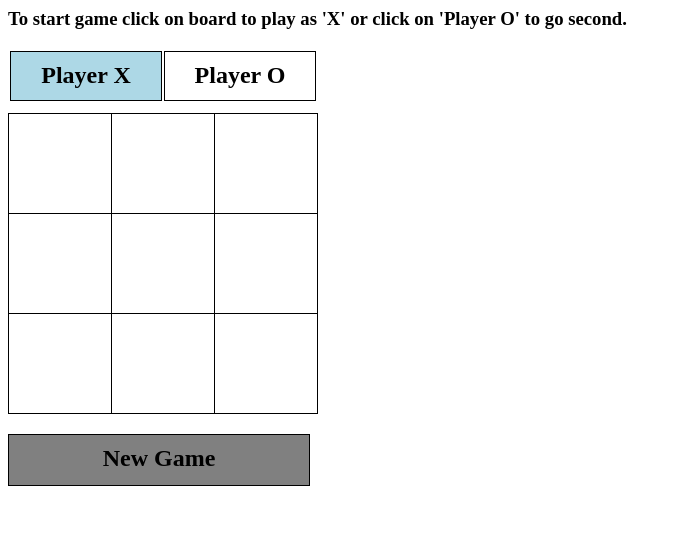
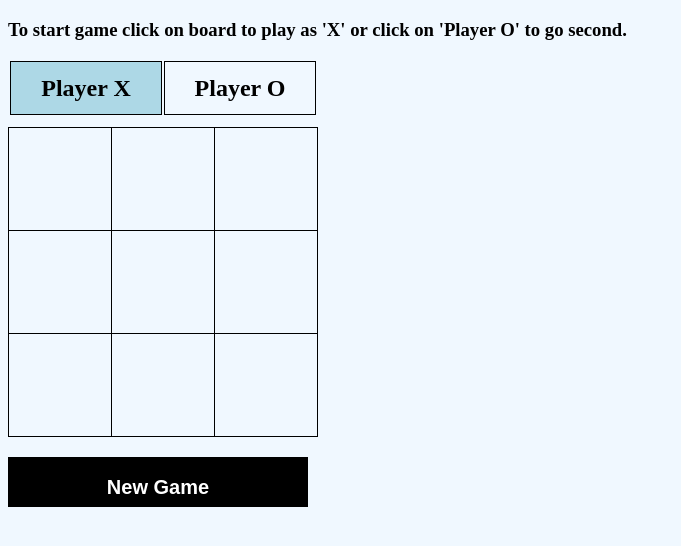
Before and after one commit to GustaveRw/Tic-Tac-Toe, a website: page Public/index.html in a window 1280 px wide. Shown: the whole page, without its empty margins (0-681 px from the left). Drawn offline with nearby package versions, Linux system fonts and the light colour scheme.

Commit message:
CSS Updated

```diff
--- a/Public/index.html
+++ b/Public/index.html
@@ -1,4 +1,4 @@
-<html>
+<!DOCTYPE html>
  <head>
    <title>Tic-Tac-Toe</title>
    <link rel="stylesheet" href="resources/css/style.css">
@@ -35,7 +35,7 @@
 
   <div class="outcome"><h2></h2></div>
 
-  <div class="newGame"><h2>New Game</h2></div>
+    <div><button class="newGame"><h2>New Game</h2></button></div>
 
   <script src="resources/js/index.js" ></script>
  </body>
--- a/Public/resources/css/index.css
+++ /dev/null
@@ -1,56 +0,0 @@
-
-.play_as {
-	margin-bottom: 10px;
-}
-
-.player {
-	border: 1px solid black;
-	height: 50px;
-	width: 148px;
-	text-align: center;
-	vertical-align:middle;
-}
-
-.player h2{
-	margin: 0px;
-}
-
-.board {
-	border-collapse: collapse;
-}
-
-.square {
-	border: 1px solid black;
-	height: 100px;
-	width: 100px;
-	text-align: center;
-	vertical-align:middle;
-}
-
-.square h2 {
-	margin: 0px
-}
-
-.outcome {
-	width: 300px;
-	text-align: center;
-	vertical-align: middle;
-}
-
-.newGame {
-	width: 300px;
-	height: 50px;
-	text-align: center;
-	vertical-align: middle;
-	border: 1px solid black;
-	background-color: gray;
-}
-
-.newGame h2 {
-	margin: 0px;
-	margin-top: 10px;
-}
-
-#X {
-	background-color: lightblue;
-}
--- a/Public/resources/css/style.css
+++ b/Public/resources/css/style.css
@@ -1,4 +1,6 @@
-
+body{
+	background-color: aliceblue;
+}
 .play_as {
 	margin-bottom: 10px;
 }
@@ -43,8 +45,15 @@
 	text-align: center;
 	vertical-align: middle;
 	border: 1px solid black;
-	background-color: gray;
+	background-color: black;
+	color: white;
+	cursor: pointer;
 }
+.newGame :hover {
+	background-color: white;
+	color: black;
+}
+
 
 .newGame h2 {
 	margin: 0px;
```
